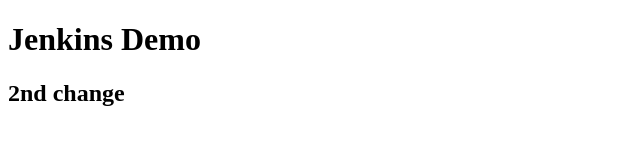
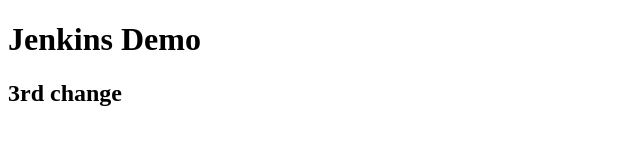
Before and after one commit to arehman-freelance/jenkins-demo, a plain HTML site: page index.html in a window 1280 px wide. Shown: the full height of the page, 0-640 px from the left. Drawn offline with Linux system fonts and the light colour scheme.

Commit message:
Update 'index.html'

```diff
--- a/index.html
+++ b/index.html
@@ -8,6 +8,6 @@
 </head>
 <body>
     <h1>Jenkins Demo</h1>
-    <h2>2nd change</h2>
+    <h2>3rd change</h2>
 </body>
 </html>
```
